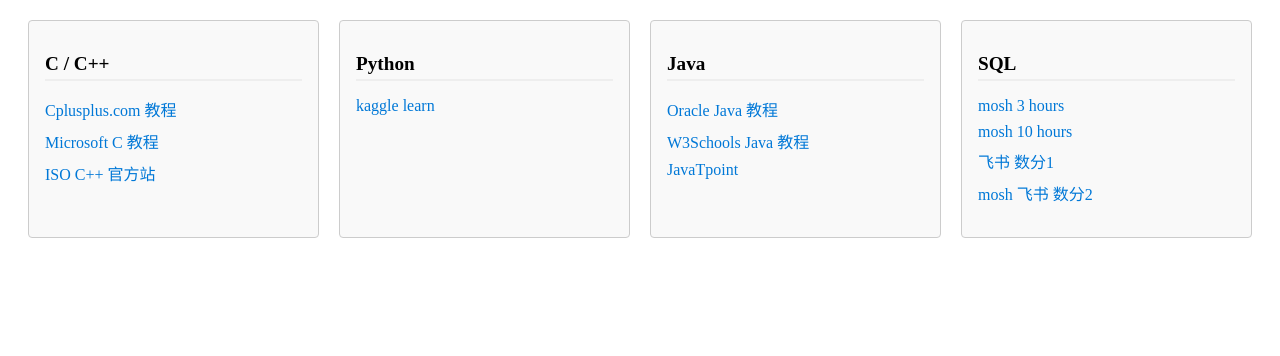
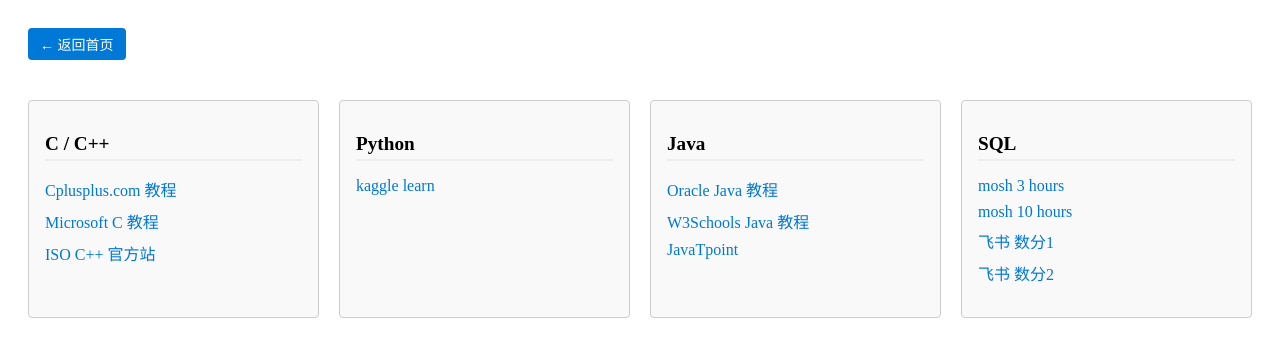
Before and after one commit to mmerryyy/mmerryyy.github.io, a plain HTML site: page programming.html in a window 1280 px wide. Drawn offline with Linux system fonts and the light colour scheme.

Commit message:
Update programming.html

```diff
--- a/programming.html
+++ b/programming.html
@@ -40,9 +40,25 @@
     .module ul li a:hover {
       text-decoration: underline;
     }
+     /* “返回首页” 按钮样式 */
+    .back-btn {
+      display:inline-block;
+      margin:20px;
+      padding:6px 12px;
+      background:#0078D7;
+      color:#fff;
+      text-decoration:none;
+      border-radius:4px;
+      font-size:14px;
+    }
+    .back-btn:hover {
+      background:#005fa3;
+    }
   </style>
 </head>
 <body>
+  <main>
+    <a href="index.html" class="back-btn">← 返回首页</a>
     <div class="modules-container">
       <div class="module">
         <h2>C / C++</h2>
@@ -72,10 +88,11 @@
           <li><a href="https://www.youtube.com/watch?v=7S_tz1z_5bA&t=10663s" target="_blank"> mosh 3 hours</a></li>
           <li><a href="https://www.bilibili.com/video/BV1UE41147KC/?spm_id_from=333.337.search-card.all.click" target="_blank">mosh 10 hours</a></li>
           <li><a href="https://rwmynpnuc6v.feishu.cn/wiki/TlT9wfKUJiTcugkil4UcUK8wnHh" target="_blank">飞书 数分1 </a></li>
-        <li><a href="https://larkcommunity.feishu.cn/wiki/T3TXwE2VXi9FBUk5ywockbPhnBb" target="_blank">mosh 飞书 数分2</a></li>
+          <li><a href="https://larkcommunity.feishu.cn/wiki/T3TXwE2VXi9FBUk5ywockbPhnBb" target="_blank">飞书 数分2</a></li>
 
         </ul>
       </div>
     </div>
+  </main>
 </body>
 </html>
```
Lines whose indentation alone changed are shown as unchanged.
